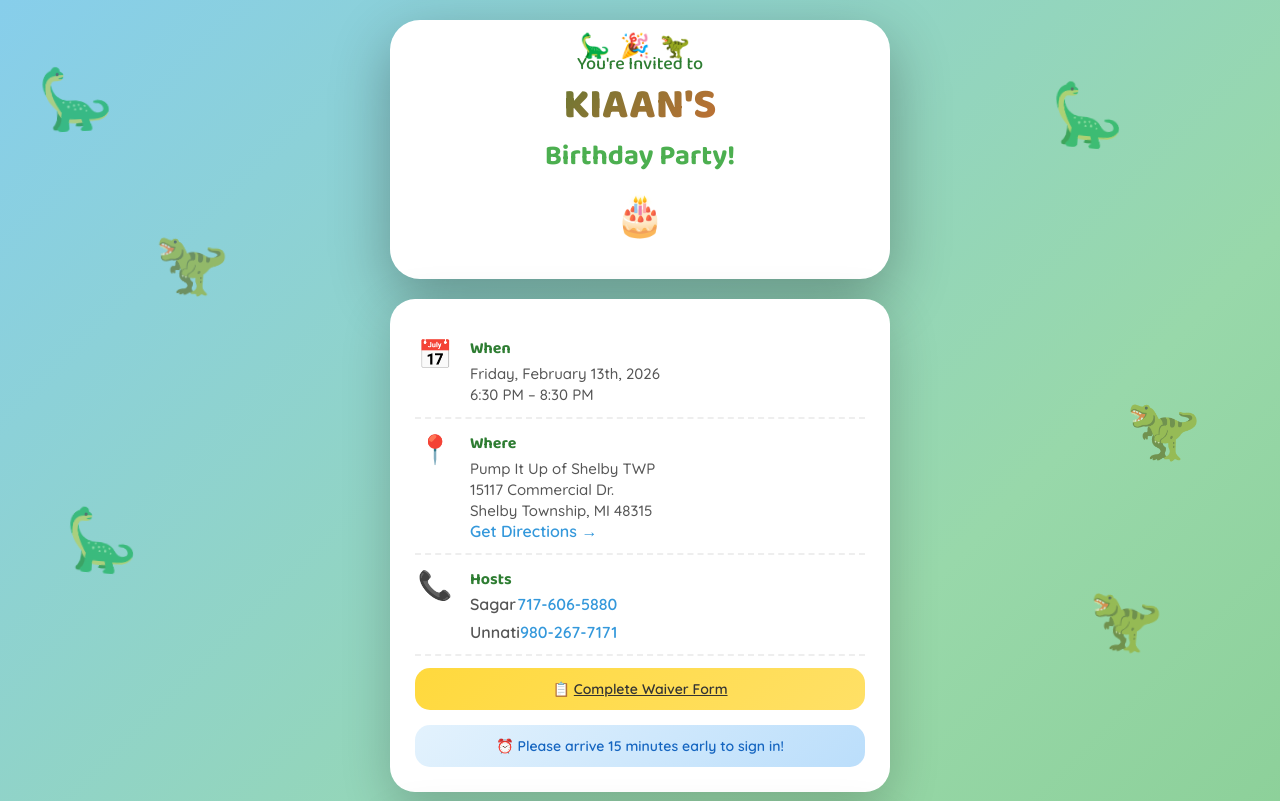
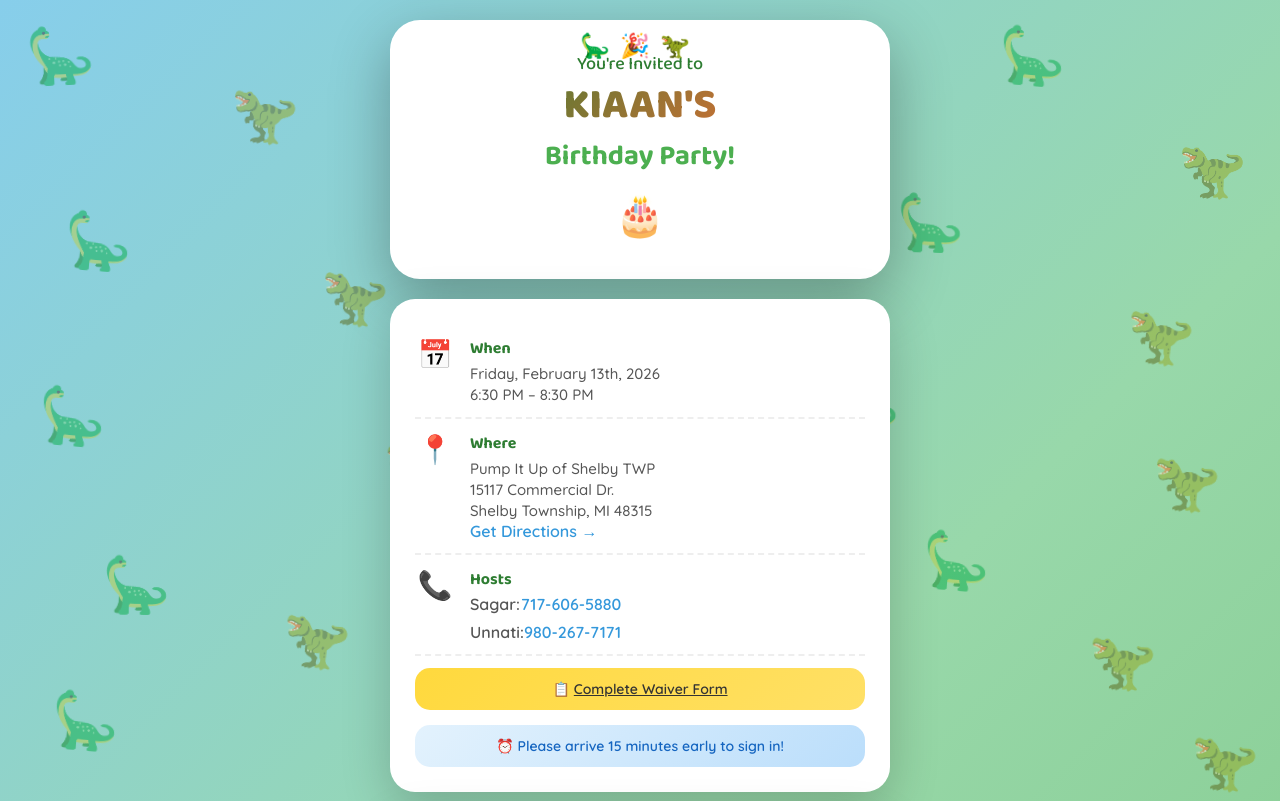
Before and after one commit to smehta68/kiaan-birthday-rsvp, a plain HTML site: page index.html in a window 1280 px wide. Shown: the top 801 px of the page. Drawn offline with Linux system fonts and the light colour scheme.

Commit message:
Adjust dinosaur styles and add more instances

```diff
--- a/index.html
+++ b/index.html
@@ -37,18 +37,32 @@
         /* Floating dinosaurs background */
         .dino {
             position: fixed;
-            font-size: 60px;
-            opacity: 0.6;
+            font-size: 55px;
+            opacity: 0.5;
             animation: float 6s ease-in-out infinite;
             z-index: 0;
         }
 
-        .dino:nth-child(1) { left: 3%; top: 8%; animation-delay: 0s; }
-        .dino:nth-child(2) { left: 12%; top: 30%; animation-delay: 1s; }
-        .dino:nth-child(3) { left: 82%; top: 12%; animation-delay: 2s; }
-        .dino:nth-child(4) { left: 88%; top: 50%; animation-delay: 0.5s; }
-        .dino:nth-child(5) { left: 5%; top: 65%; animation-delay: 1.5s; }
-        .dino:nth-child(6) { left: 85%; top: 75%; animation-delay: 2.5s; }
+        .dino:nth-child(1) { left: 2%; top: 3%; animation-delay: 0s; }
+        .dino:nth-child(2) { left: 18%; top: 12%; animation-delay: 1.2s; }
+        .dino:nth-child(3) { left: 78%; top: 5%; animation-delay: 2s; }
+        .dino:nth-child(4) { left: 92%; top: 18%; animation-delay: 0.5s; }
+        .dino:nth-child(5) { left: 5%; top: 28%; animation-delay: 1.5s; }
+        .dino:nth-child(6) { left: 25%; top: 35%; animation-delay: 2.5s; }
+        .dino:nth-child(7) { left: 70%; top: 25%; animation-delay: 0.8s; }
+        .dino:nth-child(8) { left: 88%; top: 40%; animation-delay: 1.8s; }
+        .dino:nth-child(9) { left: 3%; top: 50%; animation-delay: 2.2s; }
+        .dino:nth-child(10) { left: 30%; top: 55%; animation-delay: 0.3s; }
+        .dino:nth-child(11) { left: 65%; top: 48%; animation-delay: 1.1s; }
+        .dino:nth-child(12) { left: 90%; top: 58%; animation-delay: 2.8s; }
+        .dino:nth-child(13) { left: 8%; top: 70%; animation-delay: 0.6s; }
+        .dino:nth-child(14) { left: 22%; top: 78%; animation-delay: 1.9s; }
+        .dino:nth-child(15) { left: 72%; top: 68%; animation-delay: 2.4s; }
+        .dino:nth-child(16) { left: 85%; top: 80%; animation-delay: 0.9s; }
+        .dino:nth-child(17) { left: 4%; top: 88%; animation-delay: 1.6s; }
+        .dino:nth-child(18) { left: 35%; top: 92%; animation-delay: 2.1s; }
+        .dino:nth-child(19) { left: 60%; top: 85%; animation-delay: 0.4s; }
+        .dino:nth-child(20) { left: 93%; top: 93%; animation-delay: 1.3s; }
 
         @keyframes float {
             0%, 100% { transform: translateY(0) rotate(-5deg); }
@@ -511,6 +525,20 @@
     <div class="dino">🦖</div>
     <div class="dino">🦕</div>
     <div class="dino">🦖</div>
+    <div class="dino">🦕</div>
+    <div class="dino">🦖</div>
+    <div class="dino">🦕</div>
+    <div class="dino">🦖</div>
+    <div class="dino">🦕</div>
+    <div class="dino">🦖</div>
+    <div class="dino">🦕</div>
+    <div class="dino">🦖</div>
+    <div class="dino">🦕</div>
+    <div class="dino">🦖</div>
+    <div class="dino">🦕</div>
+    <div class="dino">🦖</div>
+    <div class="dino">🦕</div>
+    <div class="dino">🦖</div>
 
     <div class="container">
         <!-- Header Card -->
@@ -548,11 +576,11 @@
                     <h3>Hosts</h3>
                     <div class="host-info">
                         <div class="host-person">
-                            <span class="host-name">Sagar</span>
+                            <span class="host-name">Sagar: </span>
                             <a href="tel:717-606-5880">717-606-5880</a>
                         </div>
                         <div class="host-person">
-                            <span class="host-name">Unnati</span>
+                            <span class="host-name">Unnati: </span>
                             <a href="tel:980-267-7171">980-267-7171</a>
                         </div>
                     </div>
```
